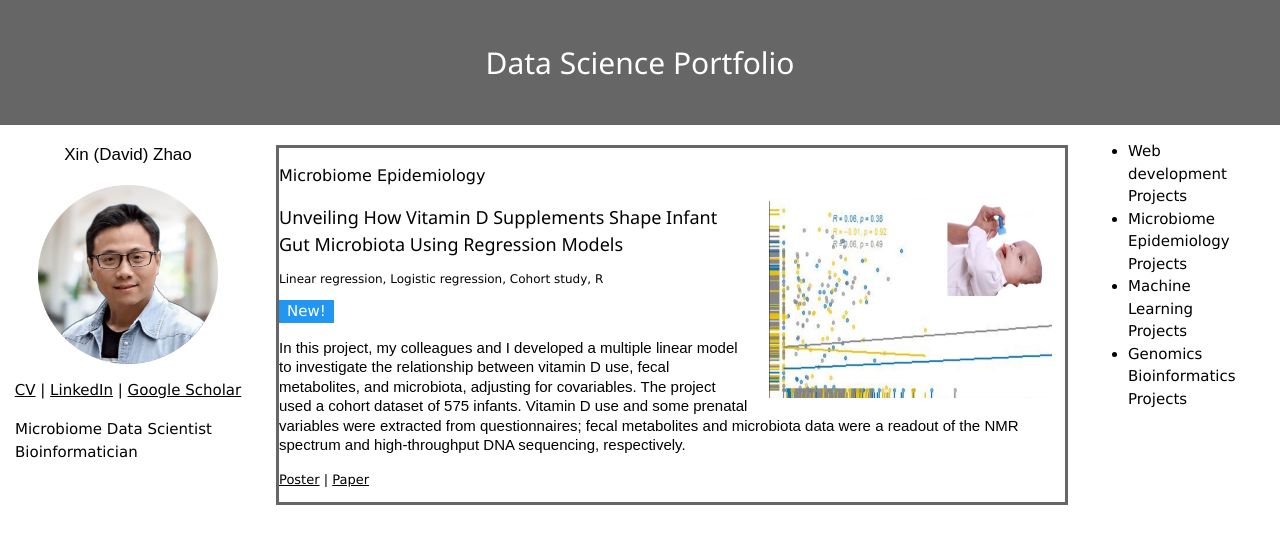
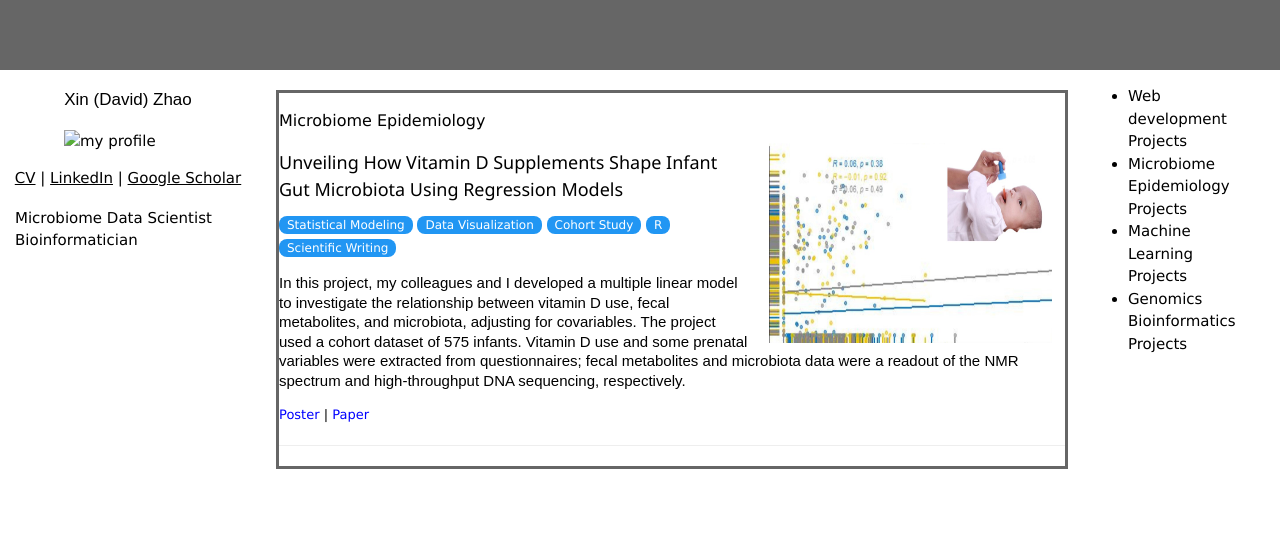
Before and after one commit to davidzhao1015/zhao1015-david.github.io, a Jekyll site: the page index-develop.html, which Jekyll copies as it is, in a window 1280 px wide. Shown: the top 544 px of the page. Built offline with Jekyll 4.4.1, drawn with Linux system fonts in a browser that asks for light colours.

Commit message:
various edits

```diff
--- a/index-develop.html
+++ b/index-develop.html
@@ -4,6 +4,7 @@
       <meta charset="UTF-8">
       <meta name="viewport" content="width=device-width, initial-scale=1.0">
       <title>Data Science Portfolio</title>
+
       <style>
         * {
           box-sizing: border-box;
@@ -38,7 +39,7 @@
         }
 
         nav img {
-          width: 70%;
+          width: 50%;
           display: block;
           margin-left: auto;
           margin-right: auto;
@@ -115,6 +116,23 @@
         }
 
 
+        div.project-link a:link {
+          color:blue;
+          text-decoration: none;
+        }
+
+        div.project-link a:visited {
+          color:green;
+        }
+
+        div.project-link a:hover {
+          color:blue;
+        }
+
+        div.project-link a:active {
+          color:hotpink;
+        }
+
 
         aside {
           float: left;
@@ -150,13 +168,13 @@
 <body>
 
 <header>
-  <h2>Data Science Portfolio</h2>
+  <h2></h2>
 </header>
 
 <section>
   <nav class="bio">
     <p class="name">Xin (David) Zhao</p>
-    <img class="profile" src="images/profile-pic-real.png" alt="my profile">
+    <img class="profile" src="" alt="my profile">
     <p class="external-links">
       <a href="pdf/fullCV_DavidXinZhao_Feb2023.pdf">CV</a> |
       <a href="https://www.linkedin.com/in/davidxzhao/">LinkedIn</a> |
@@ -181,11 +199,12 @@
         </div>
 
         <div class="project-skills">
-          <p>
-            Linear regression, Logistic regression, Cohort study, R
-          </p>
           <link rel="stylesheet" href="https://www.w3schools.com/w3css/4/w3.css">
-          <span class="w3-tag w3-blue">New!</span>
+          <span class="w3-tag w3-small w3-center w3-round-large w3-blue">Statistical Modeling</span>
+          <span class="w3-tag w3-small w3-center w3-round-large w3-blue">Data Visualization</span>
+          <span class="w3-tag w3-small w3-center w3-round-large w3-blue">Cohort Study</span>
+          <span class="w3-tag w3-small w3-center w3-round-large w3-blue">R</span>
+          <span class="w3-tag w3-small w3-center w3-round-large w3-blue">Scientific Writing</span>
         </div>
 
         <div class="project-description">
@@ -196,8 +215,11 @@
 
         <div class="project-link">
         <p>
-          <a href="pdf/Poster_vitD_microbiome_david.pdf">Poster</a> | <a href="https://www.mdpi.com/2218-273X/13/2/200">Paper</a>
+          <link rel="stylesheet" href="https://www.w3schools.com/w3css/4/w3.css">
+          <link rel="stylesheet" href="https://cdnjs.cloudflare.com/ajax/libs/font-awesome/4.7.0/css/font-awesome.min.css">
+          <i class="far fa-file-pdf"></i><a href="pdf/Poster_vitD_microbiome_david.pdf" target="_blank">Poster</a> | <a href="https://www.mdpi.com/2218-273X/13/2/200" target="_blank">Paper</a>
         </p>
+        <hr>
         </div>
       </div>
     </div>
```
